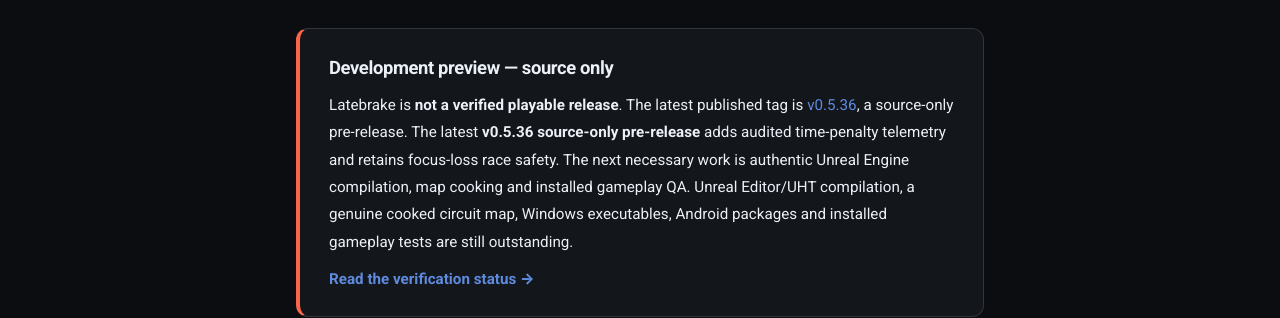
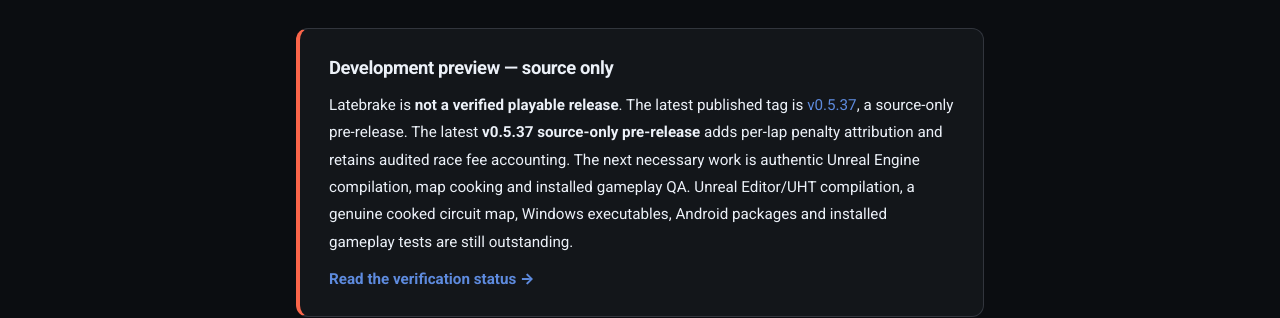
Before and after one commit to sanskarIN/latebrake, an MkDocs documentation site: the page built from docs/index.md, in a window 1280 px wide and 900 px high, scrolled down 702 px. Shown: the part 164-482 px from the top of the window. Built offline with MkDocs 1.6.1 and Material for MkDocs 9.7.7, drawn with Linux system fonts in a browser that asks for light colours; comment, search, counter and statistics services are not loaded.

Commit message:
docs(site): surface v0.5.37 source preview prominently
Co-authored-by: Sanskar <sanskarin@outlook.in>

```diff
--- a/docs/index.md
+++ b/docs/index.md
@@ -16,7 +16,7 @@
 
 <div class="lb-status-panel" role="status">
   <div class="lb-status-title">Development preview — source only</div>
-  <p>Latebrake is <strong>not a verified playable release</strong>. The latest published tag is <a href="https://github.com/sanskarIN/latebrake/releases/tag/v0.5.36">v0.5.36</a>, a source-only pre-release. The latest <strong>v0.5.36 source-only pre-release</strong> adds audited time-penalty telemetry and retains focus-loss race safety. The next necessary work is authentic Unreal Engine compilation, map cooking and installed gameplay QA. Unreal Editor/UHT compilation, a genuine cooked circuit map, Windows executables, Android packages and installed gameplay tests are still outstanding.</p>
+  <p>Latebrake is <strong>not a verified playable release</strong>. The latest published tag is <a href="https://github.com/sanskarIN/latebrake/releases/tag/v0.5.37">v0.5.37</a>, a source-only pre-release. The latest <strong>v0.5.37 source-only pre-release</strong> adds per-lap penalty attribution and retains audited race fee accounting. The next necessary work is authentic Unreal Engine compilation, map cooking and installed gameplay QA. Unreal Editor/UHT compilation, a genuine cooked circuit map, Windows executables, Android packages and installed gameplay tests are still outstanding.</p>
   <a href="development-status/">Read the verification status →</a>
 </div>
 
```
